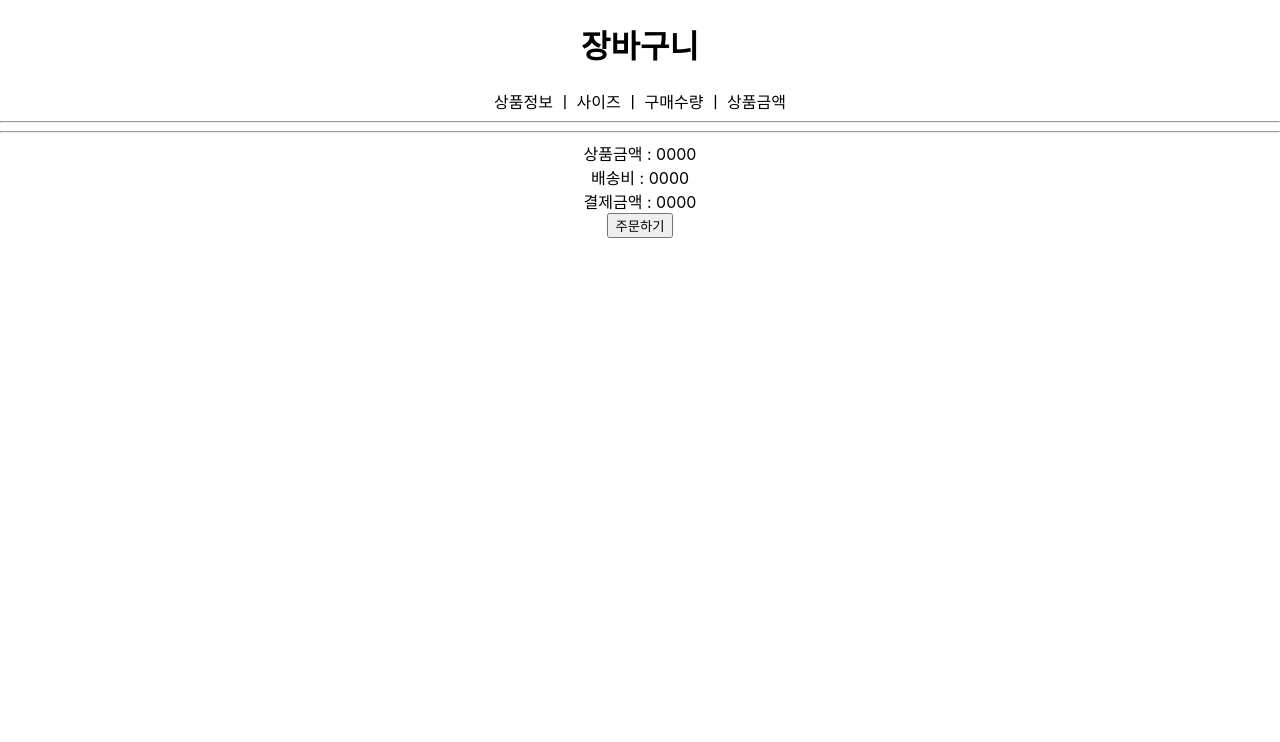
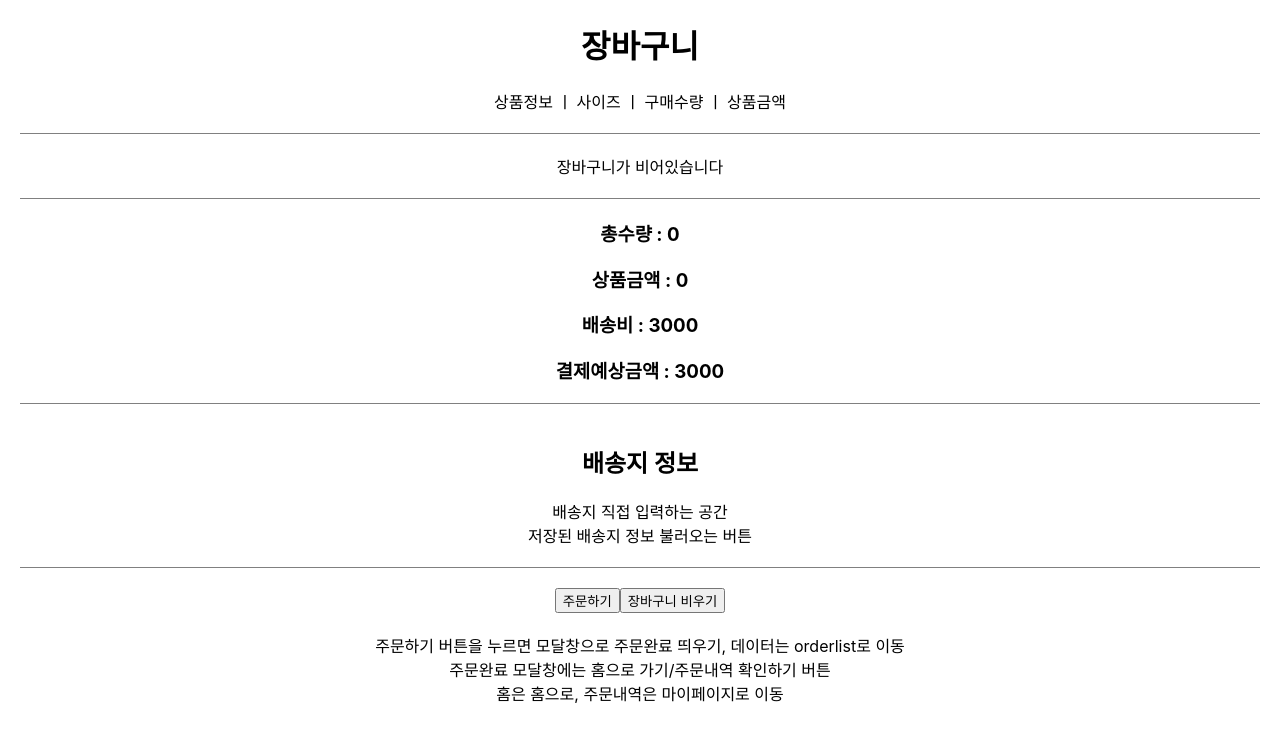
Before and after one commit to SunKyeong-Lee/react-cart-list, a React (Create React App) app: page / in a window 1280 px wide. Shown: the top 742 px of the page. Built offline with nearby package versions, Linux system fonts and the light colour scheme.

Commit message:
장바구니 테스트

```diff
--- /dev/null
+++ b/src/components/CartItem.jsx
@@ -0,0 +1,101 @@
+import { useRef } from "react";
+
+const CartItem = (props) => {
+  const { item, cartlist, setCartlist, findProduct } = props; // CartBox
+  const inputRef = useRef();
+
+  // 구매수량 1 감소
+  const amountDecrease = (cartID) => {
+    const newCart = cartlist.map((item) => {
+      if (item.cartID == cartID && item.amount > 1) {
+        inputRef.current.value = item.amount - 1;
+        return { ...item, amount: item.amount - 1 };
+      } else {
+        return item;
+      }
+    });
+    setCartlist(newCart);
+    localStorage.setItem("moti_cartlist", JSON.stringify(newCart));
+  };
+
+  // 구매수량 1 증가
+  const amountIncrease = (cartID) => {
+    const newCart = cartlist.map((item) => {
+      if (item.cartID == cartID) {
+        inputRef.current.value = item.amount + 1;
+        return { ...item, amount: item.amount + 1 };
+      } else {
+        return item;
+      }
+    });
+    setCartlist(newCart);
+    localStorage.setItem("moti_cartlist", JSON.stringify(newCart));
+  };
+
+  // 구매수량 직접 입력
+  const amountInput = (e, cartID) => {
+    const newAmount = !(e.target.value > 0) ? 1 : +e.target.value;
+    const newCart = cartlist.map((item) => {
+      if (item.cartID == cartID) {
+        return { ...item, amount: newAmount };
+      } else {
+        return item;
+      }
+    });
+    setCartlist(newCart);
+    localStorage.setItem("moti_cartlist", JSON.stringify(newCart));
+  };
+
+  // 장바구니에서 삭제
+  const deleteItem = (cartID) => {
+    const newCartlist = cartlist.filter((item) => (item.cartID != cartID));
+    setCartlist(newCartlist);
+    localStorage.setItem("moti_cartlist", JSON.stringify(newCartlist));
+  };
+
+  return (
+    <div className="item-box">
+      <div>{findProduct(item).productImg}</div>
+      <div>
+        {findProduct(item).category} <br />
+        {findProduct(item).productName} {"(" + item.color + ")"} <br />
+        print : {item.print}
+      </div>
+      <div>{item.size}</div>
+      <div>
+        <button
+          onClick={() => {
+            amountDecrease(item.cartID);
+          }}
+        >
+          -
+        </button>
+        <input
+          type="number"
+          defaultValue={item.amount}
+          ref={inputRef}
+          onChange={(e) => {
+            amountInput(e, item.cartID);
+          }}
+        />
+        <button
+          onClick={() => {
+            amountIncrease(item.cartID);
+          }}
+        >
+          +
+        </button>
+      </div>
+      <div>{findProduct(item).price * item.amount}</div>
+      <button
+        onClick={() => {
+          deleteItem(item.cartID);
+        }}
+      >
+        X
+      </button>
+    </div>
+  );
+};
+
+export default CartItem;
--- a/src/components/Cartlist.jsx
+++ /dev/null
@@ -1,87 +0,0 @@
-import { useState } from "react";
-
-const Cartlist = (props) => {
-  // 임시데이터 - 상품리스트(json)
-  const [product, setProduct] = useState([
-    {
-      productID: 1,
-      category: "Short Sleeve T-shirt",
-      productName: "standard-fit",
-      price: 9500,
-      productImg: "상품이미지1",
-    },
-    {
-      productID: 2,
-      category: "Short Sleeve T-shirt",
-      productName: "slim-fit",
-      price: 9000,
-      productImg: "상품이미지2",
-    },
-    {
-      productID: 3,
-      category: "long Sleeve T-shirt",
-      productName: "standard-fit",
-      price: 10000,
-      productImg: "상품이미지3",
-    },
-  ]);
-
-  // CartBox에서 전달받은 장바구니 데이터
-  const { cartlist, setCartlist } = props;
-
-  // cartlist의 상품정보 찾기
-  const findProduct = (i) => {
-    return product.find((item) => item.productID == i.productID);
-  };
-
-  const changeQuantity = (e, id) => {
-    // 입력받은 구매수량이 1 이상이 아니라면 1로 고정
-    if (!(e.target.value > 0)) {
-      e.target.value = 1;
-    }
-    const newQuantity = !(e.target.value > 0) ? 1 : e.target.value;
-    const findIndex = cartlist.findIndex((item) => item.cartID == id);
-    const newCartlist = cartlist;
-    if (findIndex != -1) {
-      newCartlist[findIndex] = {
-        ...newCartlist[findIndex],
-        quantity: newQuantity,
-        // pay추가
-      }
-    }
-    setCartlist(newCartlist);
-  };
-
-  return (
-    <div>
-      {cartlist.map((item) => (
-        <div className="cartlist-wrap" key={item.cartID}>
-          <div className="item-box">
-            <div>{findProduct(item).productImg}</div>
-            <div>
-              {findProduct(item).category} <br />
-              {findProduct(item).productName} {"(" + item.color + ")"} <br />
-              print : {item.print}
-            </div>
-          </div>
-          <div>{item.size}</div>
-          <div>
-            <button>-</button>
-            <input
-              type="number"
-              defaultValue={item.quantity}
-              onChange={(e) => {
-                changeQuantity(e, item.cartID);
-              }}
-            />
-            <button>+</button>
-          </div>
-          <div>{item.pay}</div>
-          <button>X</button>
-        </div>
-      ))}
-    </div>
-  );
-};
-
-export default Cartlist;
--- a/src/css/cartStyle.css
+++ b/src/css/cartStyle.css
@@ -1,28 +1,29 @@
 .cartlist-wrap {
-  display: flex;
   margin: 20px;
-  gap: 50px;
-  justify-content: center;
+  border-top: 1px solid grey;
+  border-bottom: 1px solid grey;
+  padding: 20px 0;
 }
 .item-box {
   display: flex;
+  justify-content: center;
   text-align: left;
+  gap: 80px;
+  padding: 10px;
 }
 .item-box div:first-child{
   width: 100px;
   height: 100px;
   background-color: lightgray;
-  margin-right: 10px;
+  margin-right: -50px;
 }
 .cartlist-wrap input {
   width: 50px;
   height: 1rem;
   text-align: center;
 }
-/*
 .cartlist-wrap input::-webkit-inner-spin-button {
   appearance: none;
   -moz-appearance: none;
   -webkit-appearance: none;
 }
-*/
--- a/src/pages/CartBox.jsx
+++ b/src/pages/CartBox.jsx
@@ -1,8 +1,32 @@
 import "../css/cartStyle.css";
 import { useEffect, useState } from "react";
-import Cartlist from "../components/Cartlist";
+import CartItem from "../components/CartItem";
 
 const CartBox = () => {
+  // 임시데이터 - 상품리스트(json)
+  const [product, setProduct] = useState([
+    {
+      productID: 1,
+      category: "Short Sleeve T-shirt",
+      productName: "standard-fit",
+      price: 9500,
+      productImg: "상품이미지1",
+    },
+    {
+      productID: 2,
+      category: "Short Sleeve T-shirt",
+      productName: "slim-fit",
+      price: 9000,
+      productImg: "상품이미지2",
+    },
+    {
+      productID: 3,
+      category: "long Sleeve T-shirt",
+      productName: "standard-fit",
+      price: 10000,
+      productImg: "상품이미지3",
+    },
+  ]);
   // 임시데이터 - 장바구니(로컬스토리지)
   const [list, setList] = useState([
     {
@@ -11,7 +35,7 @@ const CartBox = () => {
       color: "black",
       size: "S",
       print: "front",
-      quantity: 5,
+      amount: 5,
       pay: 47500,
     },
     {
@@ -20,7 +44,7 @@ const CartBox = () => {
       color: "navy",
       size: "M",
       print: "back",
-      quantity: 2,
+      amount: 2,
       pay: 18000,
     },
     {
@@ -29,35 +53,93 @@ const CartBox = () => {
       color: "white",
       size: "L",
       print: "front / back",
-      quantity: 3,
+      amount: 3,
       pay: 30000,
     },
   ]);
   // 상품상세페이지(구매/장바구니 버튼)에서 로컬스토리지에 장바구니 데이터를 담았다고 가정
-  // 로컬스토리지 확인 : 개발자도구(f12) > Application > Local Storage
-  // JSON.stringify() : 문자열 데이터로 저장하기 위함
-  //                    문자열이 아닌채로 로컬스트리지에 데이터를 넣으면 [Object Object Object]로 들어감
+  // 로컬스토리지에 값이 들어간 것을 확인 후 주석처리 할 것
   // localStorage.setItem("moti_cartlist", JSON.stringify(list));
 
   // 로컬스토리지의 장바구니 데이터 들고오기
   const [cartlist, setCartlist] = useState([]);
+  const [deliveryPay, setDeliveryPay] = useState(3000);
+  // 대량 구매 할인을 할 것인지?
+  // 얼마 이상 배송비 무료 할 것인지?
+  // 숫자(금액) 세자리 마다 콤마 넣기
 
   useEffect(() => {
     const data = localStorage.getItem("moti_cartlist");
     setCartlist(data ? JSON.parse(data) : []);
   }, []);
 
+  // 상품리스트에서 cartlist의 상품정보 찾기
+  const findProduct = (i) => {
+    return product.find((item) => item.productID == i.productID);
+  };
+
+  // 상품 총 금액 (배송비 제외), 총 구매수량
+  const productTotal = () => {
+    // prev: 이전값 > 현재까지 누적된 값
+    // cur : 현재값
+    // 0 : 초기값, 안쓰면 배열의 첫번째 요소가 들어감
+    const totalPay = cartlist.reduce((prev, cur) => {
+      return (prev += findProduct(cur).price * cur.amount);
+    }, 0);
+    const totalAmount = cartlist.reduce((prev, cur) => {
+      return (prev += cur.amount);
+    }, 0);
+    return { pay: totalPay, amount: totalAmount };
+  };
+
+  // 상품 총 금액 (배송비 포함)
+  const totalPay = () => {
+    return productTotal().pay + deliveryPay;
+  };
+
+  // 장바구니 비우기
+  const emptyCart = () => {
+    setCartlist([]);
+    setDeliveryPay(0);
+    localStorage.removeItem("moti_cartlist");
+  };
+
   return (
     <div>
       <h1>장바구니</h1>
       <div>상품정보 ㅣ 사이즈 ㅣ 구매수량 ㅣ 상품금액</div>
-      <hr />
-      <Cartlist cartlist={cartlist} setCartlist={setCartlist} />
-      <hr />
-      <div>상품금액 : 0000</div>
-      <div>배송비 : 0000</div>
-      <div>결제금액 : 0000</div>
+      {cartlist.length == 0 ? (
+        <div className="cartlist-wrap">장바구니가 비어있습니다</div>
+      ) : (
+        <div className="cartlist-wrap">
+          {cartlist.map((item) => (
+            <CartItem
+              key={item.cartID}
+              item={item}
+              cartlist={cartlist}
+              setCartlist={setCartlist}
+              findProduct={findProduct}
+            />
+          ))}
+        </div>
+      )}
+      <h3>총수량 : {productTotal().amount}</h3>
+      <h3>상품금액 : {productTotal().pay}</h3>
+      <h3>배송비 : {deliveryPay}</h3>
+      <h3>결제예상금액 : {totalPay()}</h3>
+      <div className="cartlist-wrap">
+        <h2>배송지 정보</h2>
+        배송지 직접 입력하는 공간 <br />
+        저장된 배송지 정보 불러오는 버튼 <br />
+      </div>
       <button>주문하기</button>
+      <button onClick={emptyCart}>장바구니 비우기</button>
+      <div>
+        <br />
+        주문하기 버튼을 누르면 모달창으로 주문완료 띄우기, 데이터는 orderlist로 이동 <br />
+        주문완료 모달창에는 홈으로 가기/주문내역 확인하기 버튼 <br />
+        홈은 홈으로, 주문내역은 마이페이지로 이동
+      </div>
     </div>
   );
 };
```
